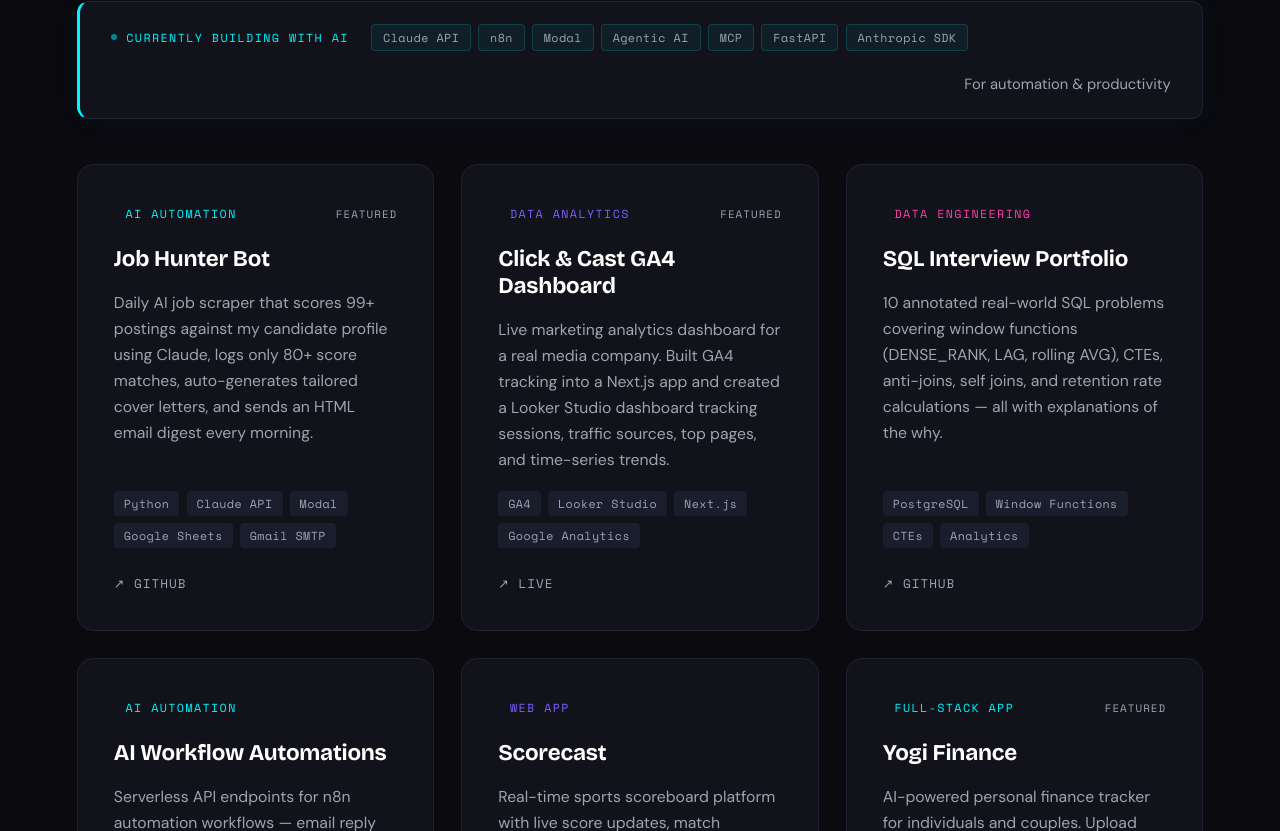
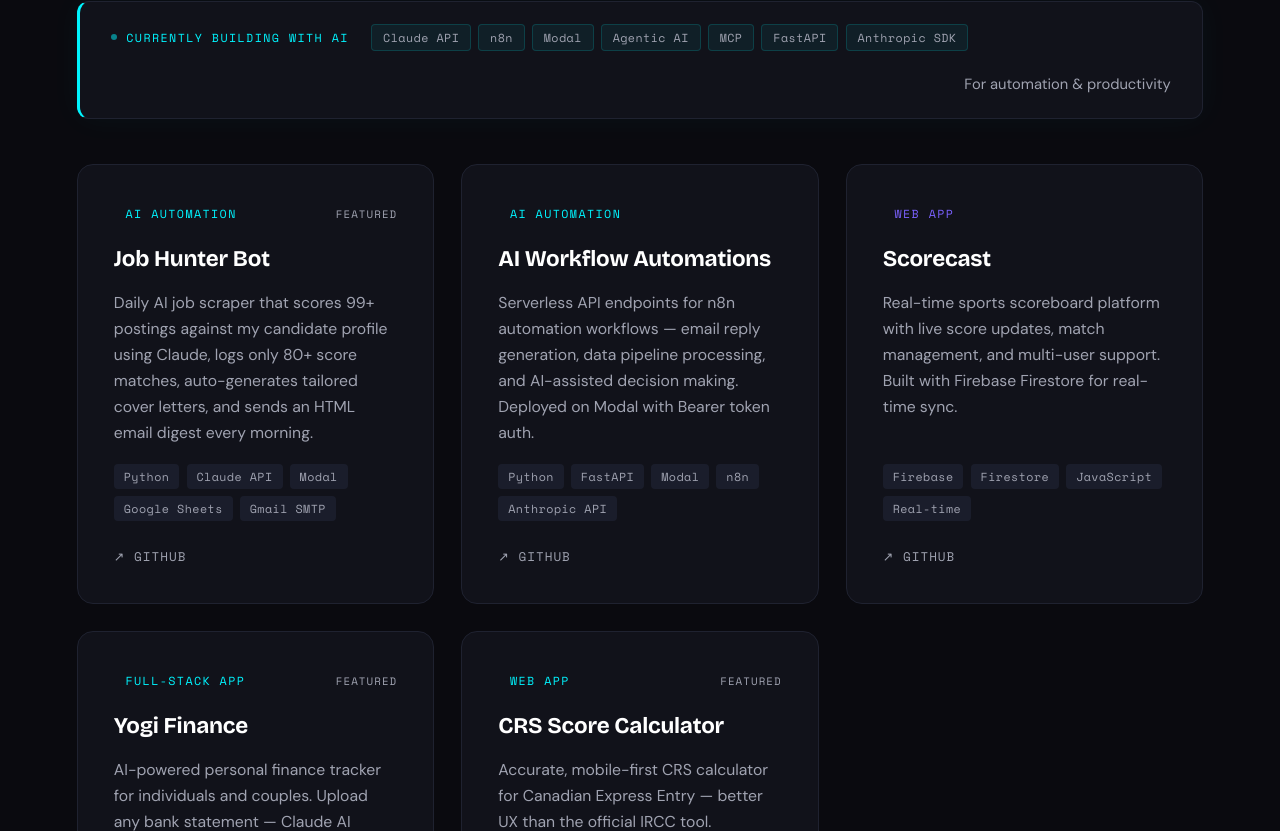
Before and after one commit to sazanyogi/sazan-portfolio, a Next.js app: page / in a window 1280 px wide. Shown: the part 4209-5040 px from the top of the page. Built offline with nearby package versions, Linux system fonts and the light colour scheme.

Commit message:
Remove SQL portfolio and GA4 dashboard from projects

```diff
--- a/src/components/Projects.tsx
+++ b/src/components/Projects.tsx
@@ -14,28 +14,6 @@
     links: { github: "https://github.com/sazanyogi" },
     accent: "cyan",
     featured: true,
-  },
-  {
-    id: "click-cast-ga4",
-    title: "Click & Cast GA4 Dashboard",
-    category: "Data Analytics",
-    description:
-      "Live marketing analytics dashboard for a real media company. Built GA4 tracking into a Next.js app and created a Looker Studio dashboard tracking sessions, traffic sources, top pages, and time-series trends.",
-    stack: ["GA4", "Looker Studio", "Next.js", "Google Analytics"],
-    links: { live: "https://clickandcast.com" },
-    accent: "purple",
-    featured: true,
-  },
-  {
-    id: "sql-portfolio",
-    title: "SQL Interview Portfolio",
-    category: "Data Engineering",
-    description:
-      "10 annotated real-world SQL problems covering window functions (DENSE_RANK, LAG, rolling AVG), CTEs, anti-joins, self joins, and retention rate calculations — all with explanations of the why.",
-    stack: ["PostgreSQL", "Window Functions", "CTEs", "Analytics"],
-    links: { github: "https://github.com/sazanyogi/sql-portfolio" },
-    accent: "pink",
-    featured: false,
   },
   {
     id: "ai-workflows",
```
